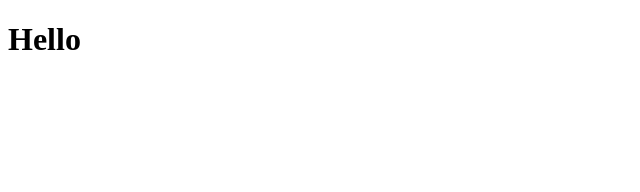
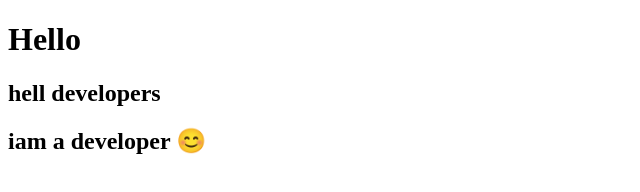
Before and after one commit to MahendrakumarPuli/Git-merge, a plain HTML site: page index.html in a window 1280 px wide. Shown: the whole page, without its empty margins (0-640 px from the left). Drawn offline with Linux system fonts and the light colour scheme.

Commit message:
added a line by raju

```diff
--- a/index.html
+++ b/index.html
@@ -7,5 +7,7 @@
 </head>
 <body>
     <h1>Hello</h1>
+    <h2>hell developers</h2>
+    <h2>iam a developer 😊</h2>
 </body>
 </html>
```
